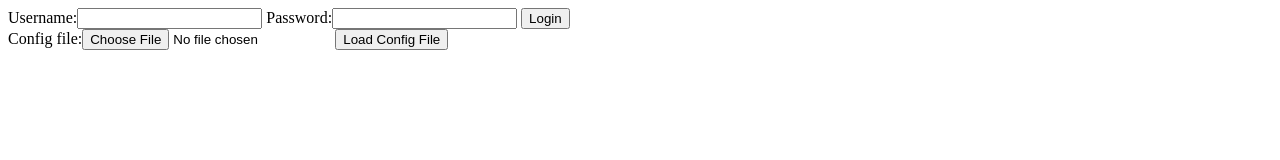
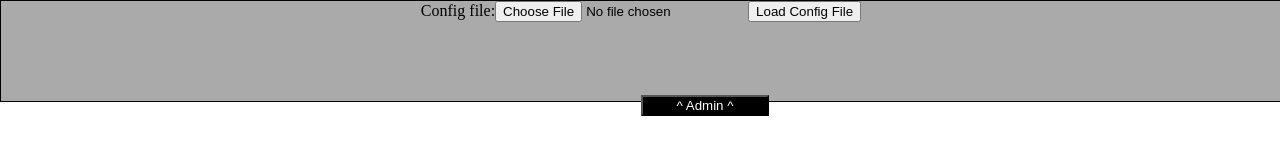
Before and after one commit to mrbigulls/Khan, a plain HTML site: page index.html in a window 1280 px wide. Drawn offline with Linux system fonts and the light colour scheme.

Commit message:
Dropdown admin panel

```diff
--- a/index.html
+++ b/index.html
@@ -1,6 +1,6 @@
 <html>
 	<head>
-		<link href="styles.css" rel="stylesheet"/>
+		<link href="styles.css" type="text/css" rel="stylesheet"/>
 		<script src="jquery-2.1.1.min.js"></script>
 		<script src="session.js"></script>
 	</head>
@@ -15,8 +15,11 @@
 		Password:<input type="password" id="login_password" />
 		<button id="login_button">Login</button>
 	</div>
-	<div class="displayArea" id="configScreen">
-		Config file:<input type="file" id="configFile"/><button id="loadFileButton">Load Config File</button>
+	<div id="configScreen" class="dropPanel">
+		<div class="displayFrame">
+			Config file:<input type="file" id="configFile"/><button id="loadFileButton">Load Config File</button>
+		</div>
+		<button id="sliderButton" class="sliderButton"> ^ Admin ^ </button>
 	</div>
 	</body>
 </html>
--- a/session.js
+++ b/session.js
@@ -3,10 +3,27 @@ $(function () {
 	var accounts = [];
 	var configFile = [];
 	var XMLdata = [];
+	var AdminPanelPos = "down";
 	$.each($('.accounts'), function(){ accounts.push( $(this).data() ); } );
 
 	$('login_button').click();
 	$('#loadFileButton').click( LoadButtonClicked );
+	$('#sliderButton').click( SliderButtonClicked );
+
+	function SliderButtonClicked() {
+		if(AdminPanelPos == "down")
+		{
+			$(this).text("v Admin v");
+			AdminPanelPos = "up";
+			$("#configScreen").animate({ top: "-95px" }, 1000);
+		}
+		else
+		{
+			$(this).text("^ Admin ^");
+			AdminPanelPos = "down";
+			$("#configScreen").animate({ top: "0px" }, 1000);
+		}
+	}
 
 	function LoadButtonClicked() {
 		console.log('Load Button clicked');
--- a/styles.css
+++ b/styles.css
@@ -1,4 +1,25 @@
-.xclass {
-    color: red;
-    text-align: center;
+.dropPanel {
+	border: solid;
+	background-color: #aaaaaa;
+	text-align: center;
+	user-select: none;
+	position: absolute;
+	top: 0px;
+	left: 0px;
+	border-color: black;
+	border-radius: blue;
+	border-width: 1px;
+	width: 100%;
+	height: 100px;
+	z-index: 100;
 }
+
+.sliderButton {
+	position: absolute;
+	width: 10%;
+	bottom: -15px;
+	background-color: #000000;
+	color: #ffffff;
+	text-align: center;
+	margin-right: 40%;
+}
```
